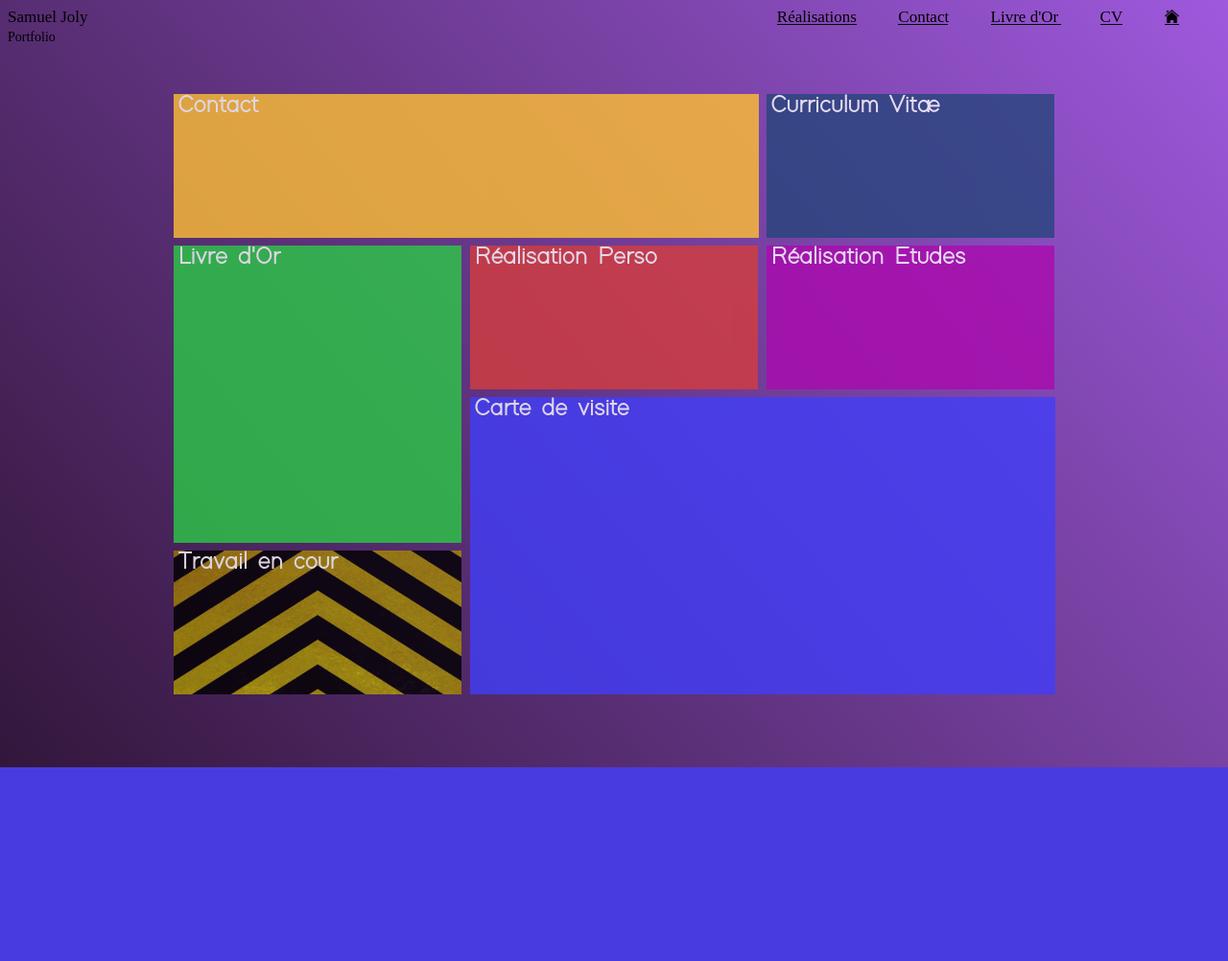
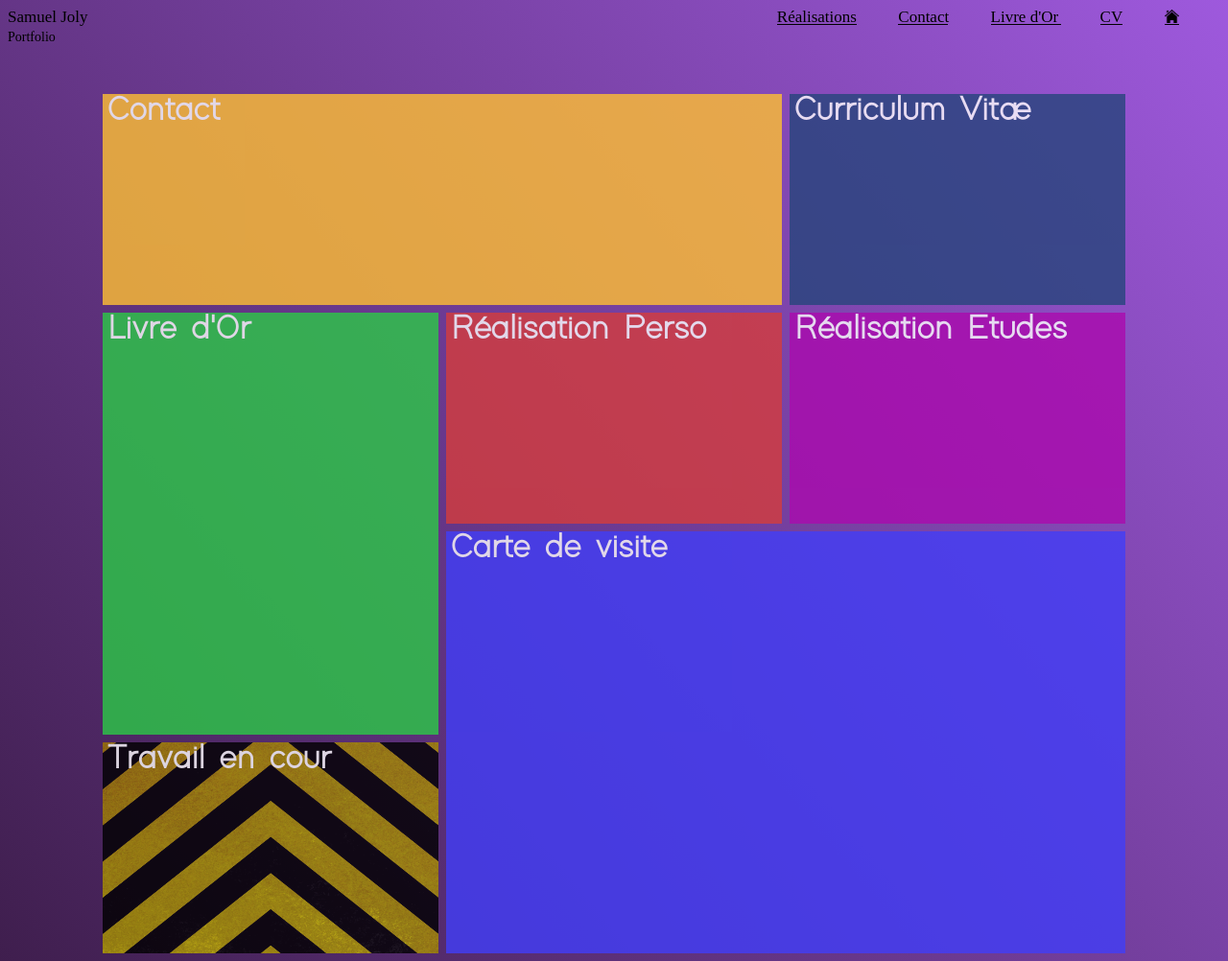
Before and after one commit to samuel-joly/Portfolio-V2, a PHP site: page / in a window 1280 px wide. Shown: the whole page at 96% size. Before the commit the page ends 800 px from the top, so only its background shows below. Run offline with PHP 8.4, Linux system fonts and the light colour scheme.

Commit message:
resized Now changing CSS

```diff
--- a/curriculum.php
+++ b/curriculum.php
@@ -35,7 +35,7 @@
 				<p>Baccalauréat série Scientifique (2014) - Marcel-Pagnol</p>
 				<p>L1 Psychologie (2015) - Faculté de lettres Aix-en-Provence</p>
 				<p>L1 Psychologie (2016) - Faculté de lettres Aix-en-Provence</p>
-				<p>Web developpement (2019) - <span class="curri-w">LaPlateforme_ Marseille - En cour</span></p>
+				<p>Web developpement (2019) - <a target="blank" href="www.laplateforme.io" id="curri-w">LaPlateforme_ Marseille</a> - En cour</p>
 
 				<p class="curri-ul-title">Langues :</p>
 				<ul>
--- a/index.php
+++ b/index.php
@@ -32,15 +32,15 @@
 
 						<article>
 							<h2>Pour me contacter :</h2>
-							<p class="normal-font">Vous pouvez me contacter par <a href="contact.php">Ici</a> ou par mail sur <a href="mailto:samuel.joly@laplateforme.io">samuel.joly@laplateforme.io</a></p>
+							<p class="normal-font">Vous pouvez me joindre par <a href="contact.php">Ici</a> ou par mail a <a href="mailto:samuel.joly@laplateforme.io">samuel.joly@laplateforme.io</a></p>
 							<div id="contact-dispo">
-								<ul id="contact-dispo-left">
+								<ul>
 									<li class="normal-font">Réponse ASAP</li>
 									<li class="normal-font">Dispo 24/24-7/7</li>
 								</ul>
 								<ul>
-									<li>Actuellement en recherche d'un projet pro</li>
-									<li>Si vous voulez en parler <a href="contact.php">faites le moi savoir</a></li>
+									<li class="normal-font">Actuellement en recherche d'un projet pro</li>
+									<li class="normal-font">Si vous voulez en parler <a href="contact.php">faites le moi savoir</a></li>
 								</ul>
 							</div>
 						</article>
@@ -58,7 +58,7 @@
 
 						<article id="cv-article">
 							<h2>Mon cursus personnel et scolaire</h2>
-							<span>
+							<div>
 								<div id="cv-article-pdf">
 									<a href="CVJOLYSamuel.pdf"><div id="cv-pdf-img"></div></a>
 									<a href="CVJOLYSamuel.pdf" class="cv-article-title">CV en PDF</a>
@@ -67,7 +67,7 @@
 									<a href="CVJOLYSamuel.odt"><div id="cv-odt-img"></div></a>
 									<a href="CVJOLYSamuel.odt">CV en ODT</a>
 								</div>
-							</span>
+							</div>
 						</article>
 
 					</div>
@@ -164,8 +164,7 @@
 								<div id="social-link">
 									<a target="blank" href="https://www.linkedin.com/in/samuel-joly-170a38156/"><img src="Images/linkedIn.png"/></a>
 									<a target="blank" href="https://github.com/samuel-joly"><img src="Images/gitHub.png"/></a>
-									<a target="blank" href="https://steamcommunity.com/profiles/76561198100216375/"><img src="Images/steam.png"/></a>
-									<a target="blank" href="Azefortwo#3814"><img src="Images/Discord.png"/></a>
+
 									<a target="blank" href="https://laplateforme.io"><img src="Images/plateforme.png"/></a>
 									<a href="contact.php" id="contact-link">
 										<span id="contact-link-case">?</span>
@@ -184,7 +183,7 @@
 									<li><strong>Je suis :</strong> Curieux et motivé dans mon travail.</li>
 									<li><strong>Je dois :</strong> Me diversifier dans les champs d'application de la progammation</li>
 									<li><strong>Je serais:</strong> Ravis d'apprendre a votre cotés.</li>
-								<ul>
+								</ul>
 							</div>
 						</article>
 					</div>
--- a/style.css
+++ b/style.css
@@ -7,15 +7,18 @@
 body
 {
 	background:linear-gradient(50deg,#301537, #9e59dd);
-	background-size:100% 120%;
+	background-size:100% 140%;
+
+	display:flex;
+	flex-direction:column;
+	justify-content:space-between;
 }
 
 main
 {
-	height:600px;
 	display:flex;
 	justify-content:center;
-	margin-top:50px;
+	align-items:center;
 }
 
 /*-------------------------------------------------------------HEADER-----------------------------------------------------------------*/
@@ -132,27 +135,26 @@ header nav a:nth-child(1):before
 	grid-template-columns:auto auto auto;
 	grid-column-gap:8px;
 	grid-row-gap:8px;
+	margin-top:50px;
 }
 
 .grid-item
 {
 	opacity:0.8;
-
-	height:150px;
-	width:300px;
+	height:220px;
+	width:350px;
 
 	transition:all 0.2s ease;
 	font-family: modern;
 	color:white;
 }
 
-.two-long{	grid-column:span 2;	width:610px;  }
-.two-height{  grid-row:span 2;	height:310px;  }
+.two-long{	grid-column:span 2;	width:708px;  }
+.two-height{  grid-row:span 2;	height:440px;  }
 
-.grid-item:hover
-{
+.grid-item:hover {
+	background: radial-gradient(circle farthest-side at 100% 100%, rgb(255, 255, 255) 0%, rgb(138, 138, 141) 40%, rgb(149, 153, 157) 100%);
 	opacity:1;
-	background: radial-gradient(circle farthest-side at 100% 100%, rgb(255, 255, 255) 0%, rgb(138, 138, 141) 40%, rgb(149, 153, 157) 100%);
 }
 
 .grid-item:hover article, .grid-item:hover .a-btn
@@ -165,11 +167,12 @@ header nav a:nth-child(1):before
 	width:100%;
 	height:100%;
 	transition:all 0.4s ease;
+	opacity:1;
 }
 
 .grid-item h1
 {
-	font-size:25px;
+	font-size:35px;
 	margin-left:5px;
 	margin-top:0px;
 }
@@ -189,13 +192,14 @@ header nav a:nth-child(1):before
 
 .normal-font
 {
-	font-size:17px;
+	font-size:21px;
 }
 
 .grid-item article h2
 {
-	font-size:18px;
+	font-size:30px;
 	margin-bottom:-12px;
+	margin-top:-10px;
 	text-decoration:underline;
 }
 
@@ -223,7 +227,7 @@ header nav a:nth-child(1):before
 
 .a-btn:hover
 {
-	text-decoration-line:line-through;
+	text-decoration-line:underline;
 }
 
 #cv-btn
@@ -318,10 +322,16 @@ header nav a:nth-child(1):before
 #contact-dispo
 {
 	display:flex;
-	margin-top:-10px;
+	justify-content:space-evenly;
+
 }
 
-#contact-dispo-left
+#contact-dispo ul:nth-child(2)
+{
+
+}
+
+#contact-dispo ul:nth-child(1)
 {
 	height:50px;
 	padding-right:25px;
@@ -336,13 +346,13 @@ header nav a:nth-child(1):before
 	text-decoration:none;
 }
 
-#cv-article span
+#cv-article div
 {
 	display:flex;
 	justify-content:space-evenly;
 }
 
-#cv-article span>div
+#cv-article div>div
 {
 	margin-top:20px;
 	display:flex;
@@ -508,8 +518,8 @@ header nav a:nth-child(1):before
 	text-decoration:none;
 	width:90px;
 	position:relative;
-	left:47px;
-	bottom:37px;
+	/* left:47px; */
+	/* bottom:37px; */
 	cursor:default;
 }
 
@@ -720,7 +730,7 @@ textarea
 	align-items:center;
 	width:50%;
 	margin:auto;
-	margin-top:300px;
+	margin-top:30px;
 }
 
 #curri-title
@@ -740,9 +750,27 @@ textarea
 
 }
 
-.curri-w
+#curri-w
 {
 	color:white;
+	transition:all 0.2s ease;
+}
+
+#curri-w:before
+{
+	content:"";
+	height:0.5px;
+	width:165px;
+	position:absolute;
+	background:white;
+	transition:all 0.2s ease;
+	margin-top:17px;
+}
+
+#curri-w:hover:before
+{
+	background:black;
+	margin-top:2.5px;
 }
 
 #curri-main article a
@@ -1029,7 +1057,7 @@ textarea
 
 /*---------------------------------------MEDIA------------------------------------ */
 
-@media only screen and (max-width:900px){
+@media only screen and (max-width:1050px){
 	body {
 		background-size:100% 155%;
 	}
```
Also changed, not shown: 2 other files.
